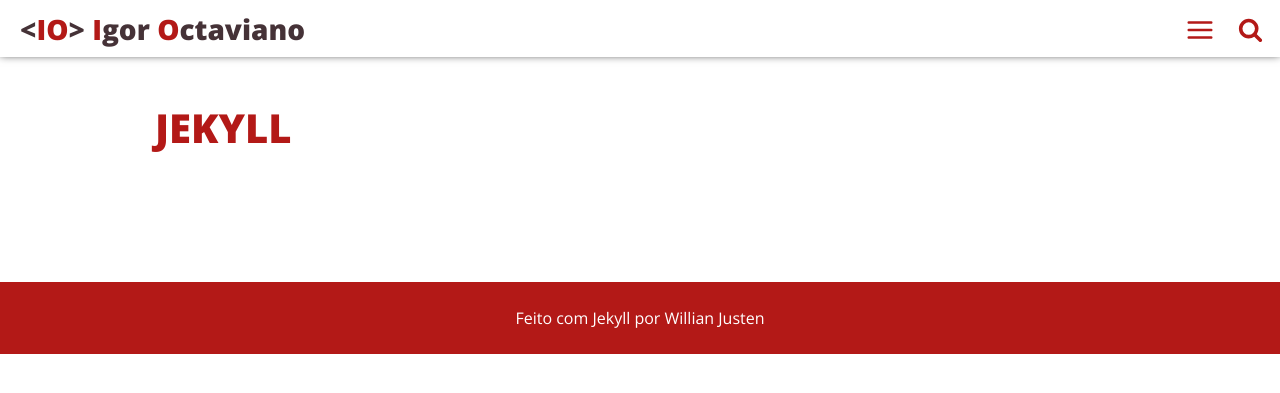
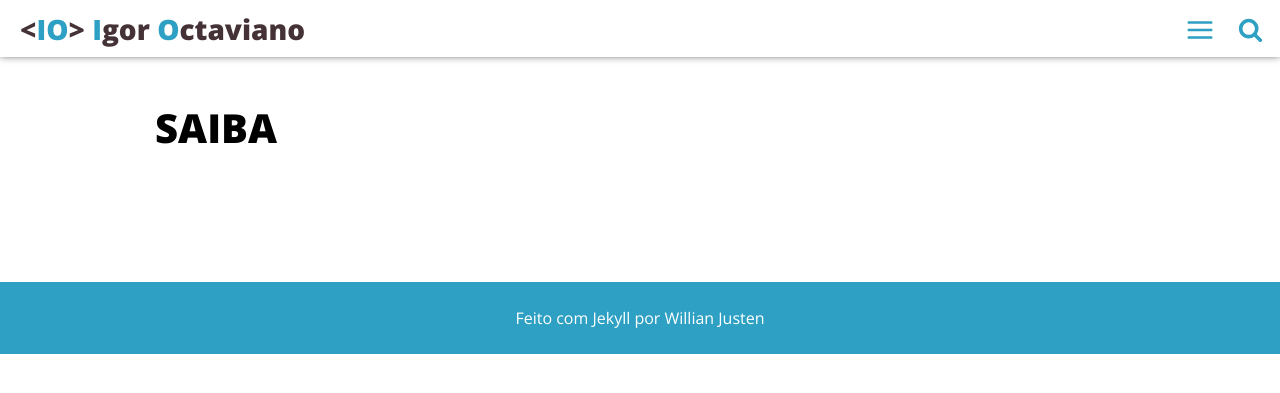
Before and after one commit to igoroctaviano/blog, a Jekyll site: the page built from category/saiba.html, in a window 1280 px wide. Shown: the top 393 px of the page. Built offline with Jekyll 4.4.1, drawn with Linux system fonts in a browser that asks for light colours.

Commit message:
Rename jekyll to saiba

```diff
--- a/category/jekyll.html
+++ b/category/saiba.html
@@ -1,10 +1,10 @@
 ---
 layout: default
-main-class: 'jekyll'
+main-class: 'saiba'
 ---
 
 <main class="home" id="scroll" role="main" itemprop="mainContentOfPage" itemscope="itemscope" itemtype="http://schema.org/Blog">
-    <h1 class="title-category">jekyll</h1>
+    <h1 class="title-category">saiba</h1>
     <div id="grid" class="row flex-grid">
     {% for post in site.posts %}
         {% if post.main-class == 'jekyll' %}
```
